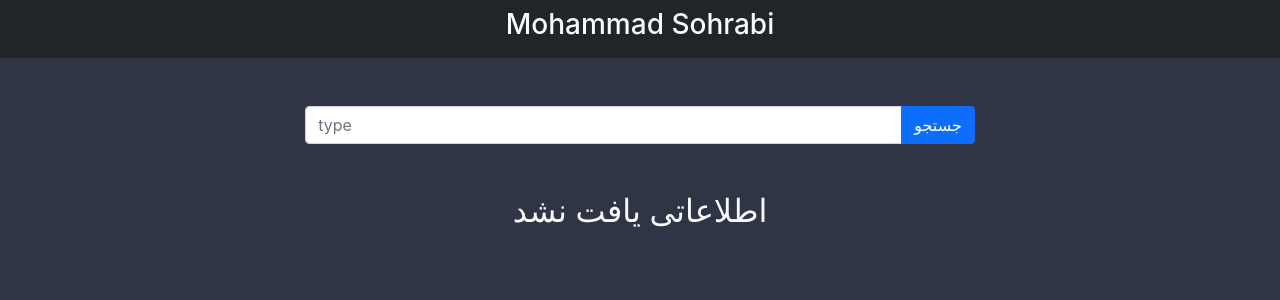
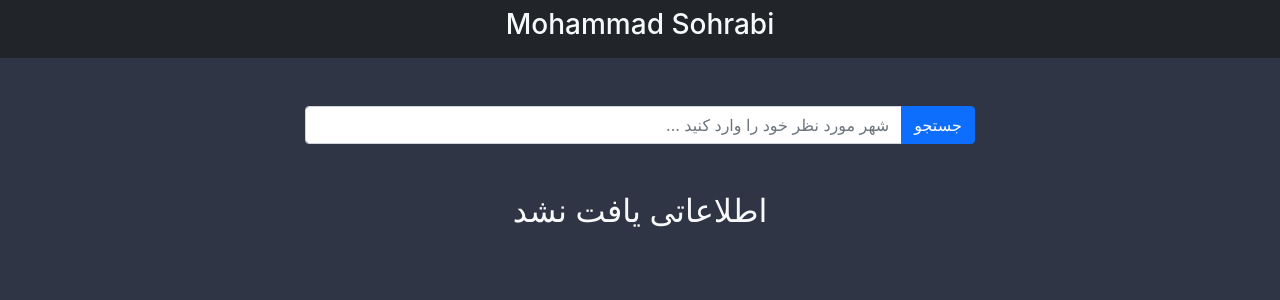
Before and after one commit to mohammadsohrabi2021/Weather-App, a React (Create React App) app: page / in a window 1280 px wide. Shown: the top 300 px of the page. Built offline with nearby package versions, Linux system fonts and the light colour scheme.

Commit message:
change title input

```diff
--- a/src/components/Form/Form.jsx
+++ b/src/components/Form/Form.jsx
@@ -1,4 +1,4 @@
-import React, { useEffect, useState } from 'react';
+import React, { useState } from 'react';
 
 const Form = ({ newLocation }) => {
     const [city, setCity] = useState('');
@@ -7,7 +7,8 @@ const Form = ({ newLocation }) => {
         console.log({ city });
         if (city === '' || !city) return;
         newLocation(city)
-        setCity('')
+
+
     }
 
 
@@ -15,7 +16,7 @@ const Form = ({ newLocation }) => {
         <div className='container'>
             <form onSubmit={onSubmit}>
                 <div className='input-group mb-3 mx-auto'>
-                        <input type="text" className='form-control' placeholder='type' onChange={e => setCity(e.target.value)} />
+                        <input type="text" className='form-control' dir='rtl' placeholder='شهر مورد نظر خود را وارد کنید ...' onChange={e => setCity(e.target.value)} />
                         <button className='btn btn-primary input-group-text' type='submit'>جستجو </button>
                 </div>
             </form>
```
